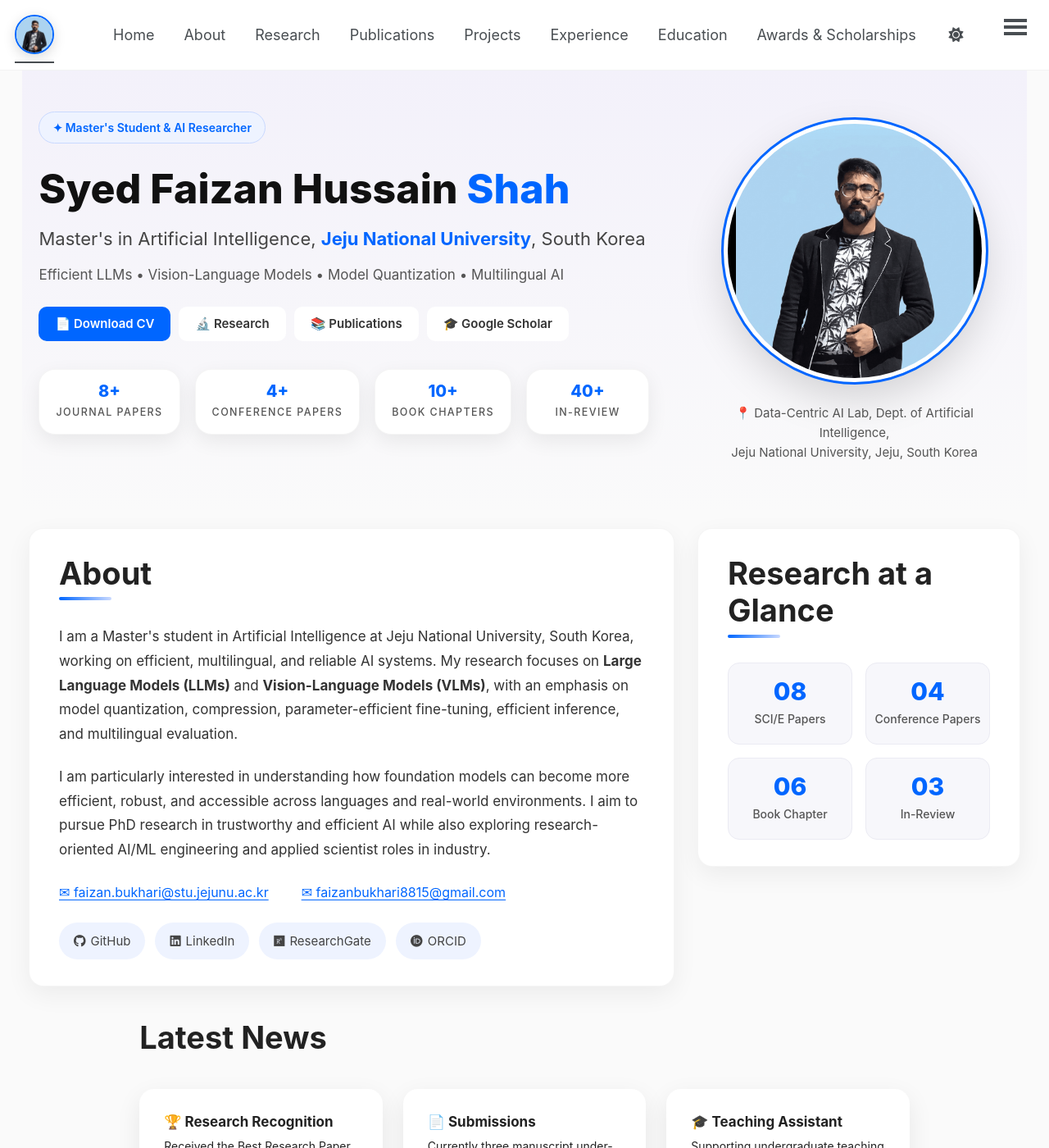
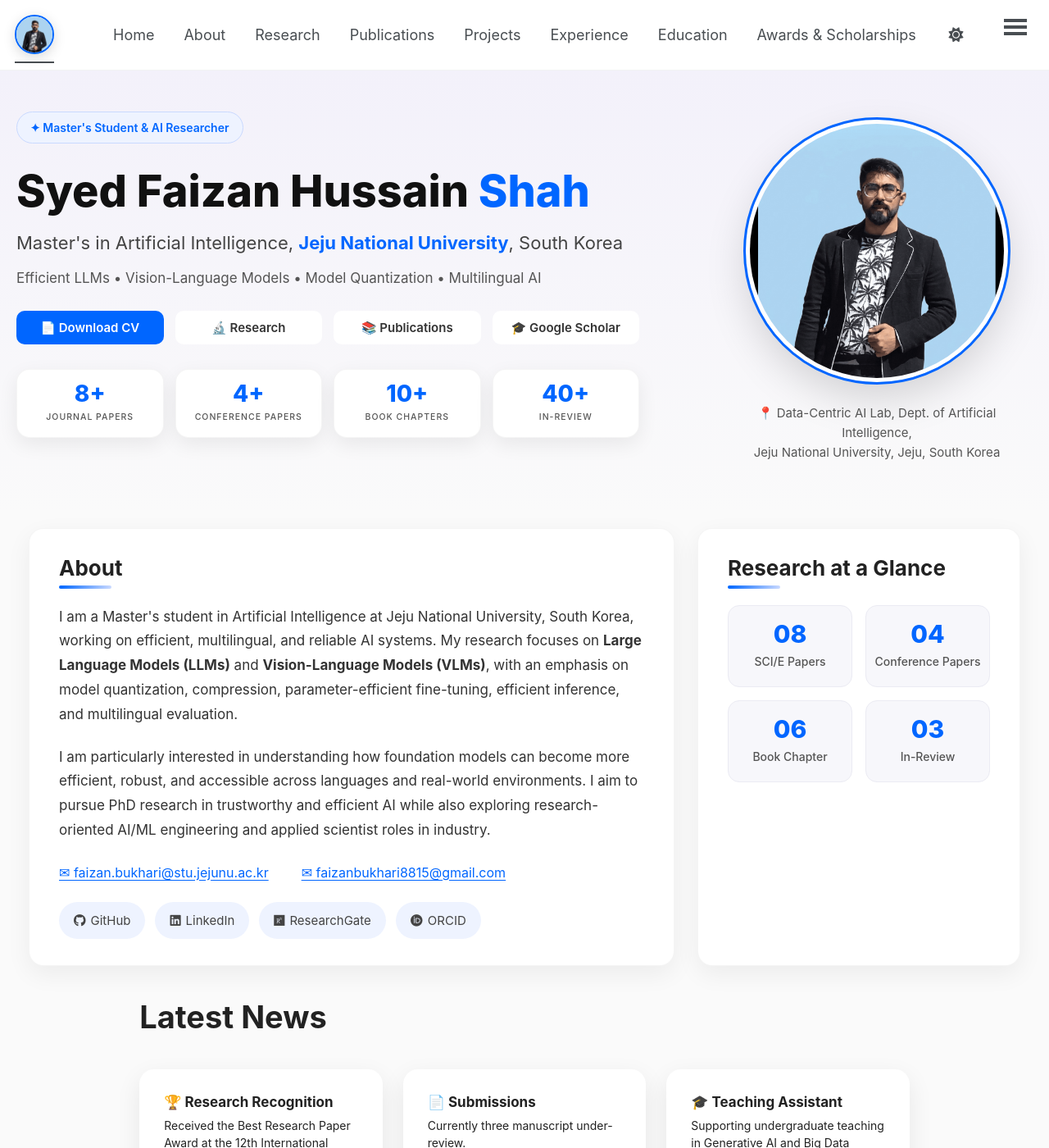
Before and after one commit to Fazi743/Fazi743.github.io, a Jekyll site: the page built from index.html, in a window 1280 px wide and 1400 px high. Shown: the whole window at 82% size. Built offline with Jekyll 4.4.1, drawn with Linux system fonts in a browser that asks for light colours; a style sheet for code colours, icons or effects is not loaded.

Commit message:
Update custom.css

```diff
--- a/assets/css/custom.css
+++ b/assets/css/custom.css
@@ -31,16 +31,16 @@
 
 .masthead{ margin-top:0; border-top:0; }
 
-/* ---------- Hero ---------- */
+/* ---------- Hero (full-width gradient, content centred at 1250px) ---------- */
 .hero{
   display:flex;
   align-items:flex-start;
   justify-content:space-between;
   gap:60px;
   flex-wrap:wrap;
-  max-width:1250px;
-  margin:0 auto;
-  padding:50px 20px 40px;
+  max-width:none;
+  margin:0;
+  padding:50px max(20px, calc((100% - 1250px) / 2)) 40px;
   background:linear-gradient(180deg,#f3f1fa 0%,#fafafa 100%);
 }
 
@@ -59,7 +59,7 @@
 }
 
 .hero h1{
-  font-size:50px;
+  font-size:54px;
   line-height:1.1;
   font-weight:800;
   color:#111;
@@ -72,8 +72,16 @@
 
 .hero-tags{ font-size:17px; color:#555; margin:0 0 24px; }
 
-/* ---------- Buttons ---------- */
-.hero-actions{ display:flex; flex-wrap:wrap; gap:10px; margin-bottom:30px; }
+/* ---------- Buttons + stats share one 4-column grid ---------- */
+.hero-actions,
+.stats{
+  display:grid;
+  grid-template-columns:repeat(4,1fr);
+  gap:14px;
+  max-width:760px;             /* total width of both rows */
+}
+
+.hero-actions{ margin-bottom:26px; }
 
 .btn{
   display:inline-block;
@@ -85,39 +93,38 @@
   transition:.25s;
   line-height:1.3;
 }
+.hero-actions .btn{
+  text-align:center;
+  padding:11px 8px;
+  white-space:nowrap;
+}
+
 .btn-primary{ background:var(--accent); color:#fff !important; border:1px solid var(--accent); }
-/* .btn-primary:hover{ filter:brightness(.9); transform:translateY(-2px); } */
+.btn-primary:hover{
+  background:#0052cc !important;
+  transform:translateY(-2px);
+}
+
 .btn-outline{ background:#fff; color:#333 !important; border:1px solid #d0d0d0; }
-/* .btn-outline:hover{ border-color:var(--accent); color:var(--accent) !important; transform:translateY(-2px); } */
 .btn-outline:hover{
-  background:#87CEFA !important;     /* light grey */
+  background:#f2f2f2 !important;
   border-color:var(--accent);
   color:var(--accent) !important;
   transform:translateY(-2px);
 }
 
-.btn-primary:hover{
-  background:#B0C4DE !important;     /* slightly darker blue */
-  filter:none;
-  transform:translateY(-2px);
-}
-
-/* ---------- Stats (hero row) ---------- */
-.stats{ display:flex; flex-wrap:wrap; gap:18px; }
-
 .stat{
-  flex:0 1 auto;
-  min-width:150px;
+  min-width:0;
   background:#fff;
-  padding:15px 20px;
-  border-radius:20px;
+  padding:14px 8px;
+  border-radius:16px;
   text-align:center;
   box-shadow:0 8px 24px rgba(0,0,0,.07);
   border:1px solid rgba(0,0,0,.04);
 }
 
 .stat-num{
-  font-size:20px;
+  font-size:28px;
   font-weight:800;
   line-height:1.1;
   color:var(--accent);
@@ -125,9 +132,9 @@
 }
 .stat-label{
   display:block;
-  font-size:12.5px;
+  font-size:10.5px;
   font-weight:500;
-  letter-spacing:1.4px;
+  letter-spacing:1px;
   text-transform:uppercase;
   color:#555;
 }
@@ -149,14 +156,14 @@
 
 .hero-location{ margin-top:26px; font-size:15px; color:#555; line-height:1.6; }
 
-/* ---------- About + Glance ---------- */
+/* ---------- About + Research at a Glance ---------- */
 .about-section{
   display:grid;
   grid-template-columns:2fr 1fr;
   gap:28px;
   max-width:1250px;
   margin:0 auto;
-  align-items:start;
+  align-items:stretch;         /* equal heights */
 }
 
 .about-card, .glance-card{
@@ -167,14 +174,17 @@
   border:1px solid rgba(0,0,0,.04);
 }
 
-.card-title{
-  font-size:20px;
+.glance-card{ display:flex; flex-direction:column; }
+
+.section h2.card-title{
+  font-size:26px;
+  line-height:1.2;
   font-weight:700;
-  margin:0 0 22px;
+  margin:0 0 20px;
   padding-bottom:10px;
   position:relative;
 }
-.card-title::after{
+.section h2.card-title::after{
   content:"";
   position:absolute;
   left:0; bottom:0;
@@ -201,7 +211,13 @@
 }
 .pill:hover{ background:var(--accent); color:#fff !important; }
 
-.glance-grid{ display:grid; grid-template-columns:1fr 1fr; gap:16px; }
+.glance-grid{
+  display:grid;
+  grid-template-columns:1fr 1fr;
+  gap:16px;
+  flex:1;
+  align-content:start;
+}
 .glance{
   background:#f7f7fb;
   border:1px solid #ebebf3;
@@ -310,7 +326,7 @@
 /* ---------- Mobile ---------- */
 @media(max-width:900px){
   .hero{ flex-direction:column-reverse; text-align:center; padding-top:30px; }
-  .hero-actions, .stats{ justify-content:center; }
+  .hero-actions, .stats{ grid-template-columns:repeat(2,1fr); max-width:100%; }
   .hero-right{ flex-basis:auto; }
   .hero-right img{ width:240px; height:240px; }
   .about-section{ grid-template-columns:1fr; }
```
